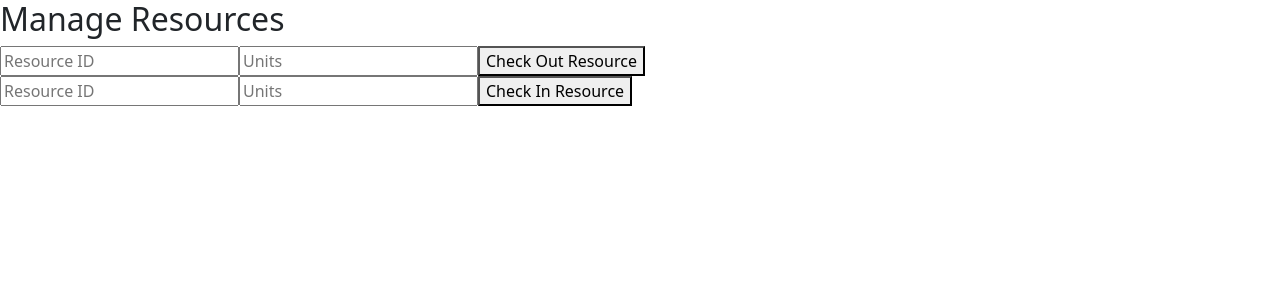
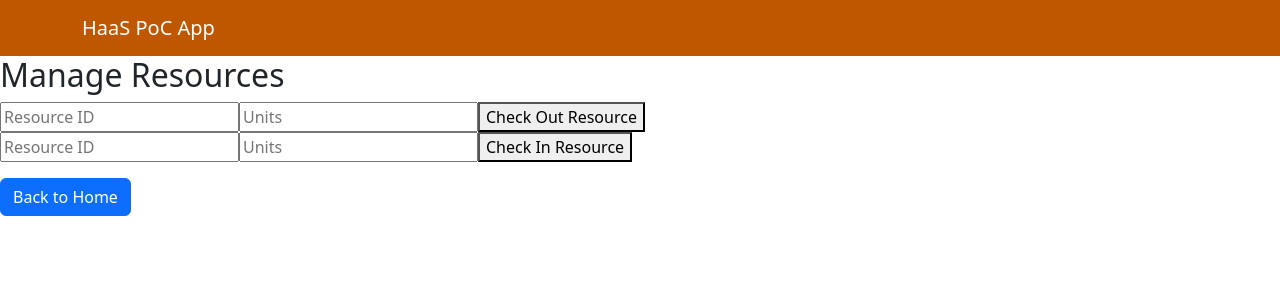
Before and after one commit to Srawulwar101/17530-SoySauce, a React (Create React App) app in the folder frontend/: page /resources in a window 1280 px wide. Shown: the top 300 px of the page. Built offline with nearby package versions, Linux system fonts and the light colour scheme.

Commit message:
Added navigation buttons and navbar to resources, project, and home pages.

```diff
--- a/frontend/src/components/pages/Home.js
+++ b/frontend/src/components/pages/Home.js
@@ -6,6 +6,8 @@ const Home = () => {
     <>
       <NavBar />
       <p>This is the homepage.</p>
+      <Button href="/projects">Projects</Button>
+      <Button href="/resources">Resources</Button>
       <Button href="/login">Back to Login</Button>
     </>
   );
--- a/frontend/src/components/pages/Project.js
+++ b/frontend/src/components/pages/Project.js
@@ -1,5 +1,7 @@
 import React, { useState } from "react";
 import { createProject, getProjects } from "../../services/api";
+import NavBar from "../elements/Navbar";
+import Button from "react-bootstrap/Button";
 
 const Project = ({ userId }) => {
   const [projectName, setProjectName] = useState("");
@@ -39,6 +41,8 @@ const Project = ({ userId }) => {
   };
 
   return (
+    <>
+      <NavBar />
       <div>
         <h2>Create Project</h2>
         <form onSubmit={handleCreateProject}>
@@ -74,6 +78,8 @@ const Project = ({ userId }) => {
           ))}
         </ul>
       </div>
+      <Button href="/">Back to Home</Button>
+    </>
   );
 };
 
--- a/frontend/src/components/pages/Resource.js
+++ b/frontend/src/components/pages/Resource.js
@@ -1,5 +1,7 @@
 import React, { useState } from "react";
 import { checkoutResource, checkinResource } from "../../services/api";
+import NavBar from "../elements/Navbar";
+import Button from "react-bootstrap/Button";
 
 const Resource = () => {
   const [resourceId, setResourceId] = useState("");
@@ -33,6 +35,8 @@ const Resource = () => {
   };
 
   return (
+    <>
+      <NavBar />
       <div>
         <h2>Manage Resources</h2>
         <form onSubmit={handleCheckout}>
@@ -69,6 +73,8 @@ const Resource = () => {
 
         <p>{message}</p>
       </div>
+      <Button href="/">Back to Home</Button>
+    </>
   );
 };
 
```
Lines whose indentation alone changed are shown as unchanged.
